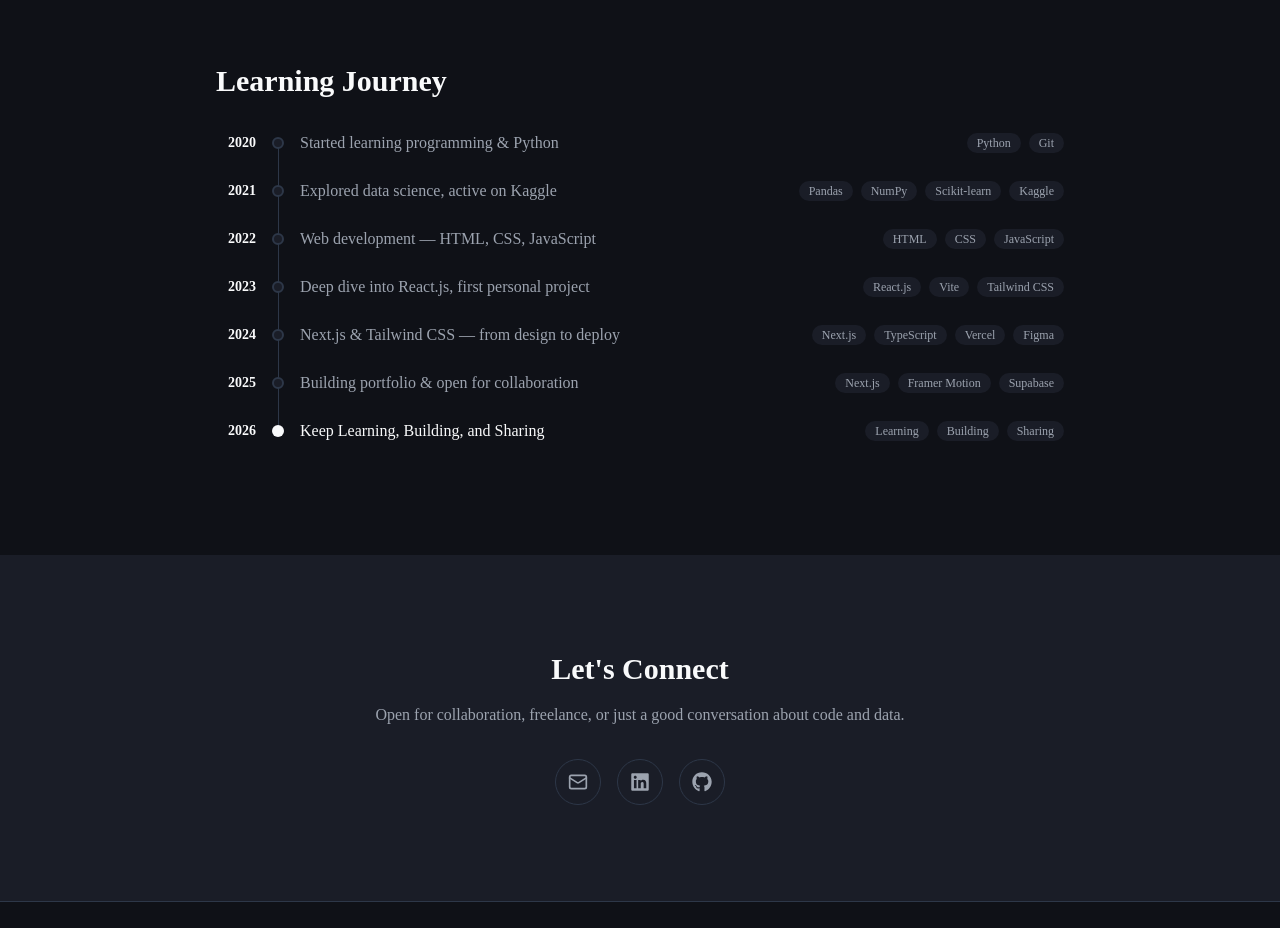
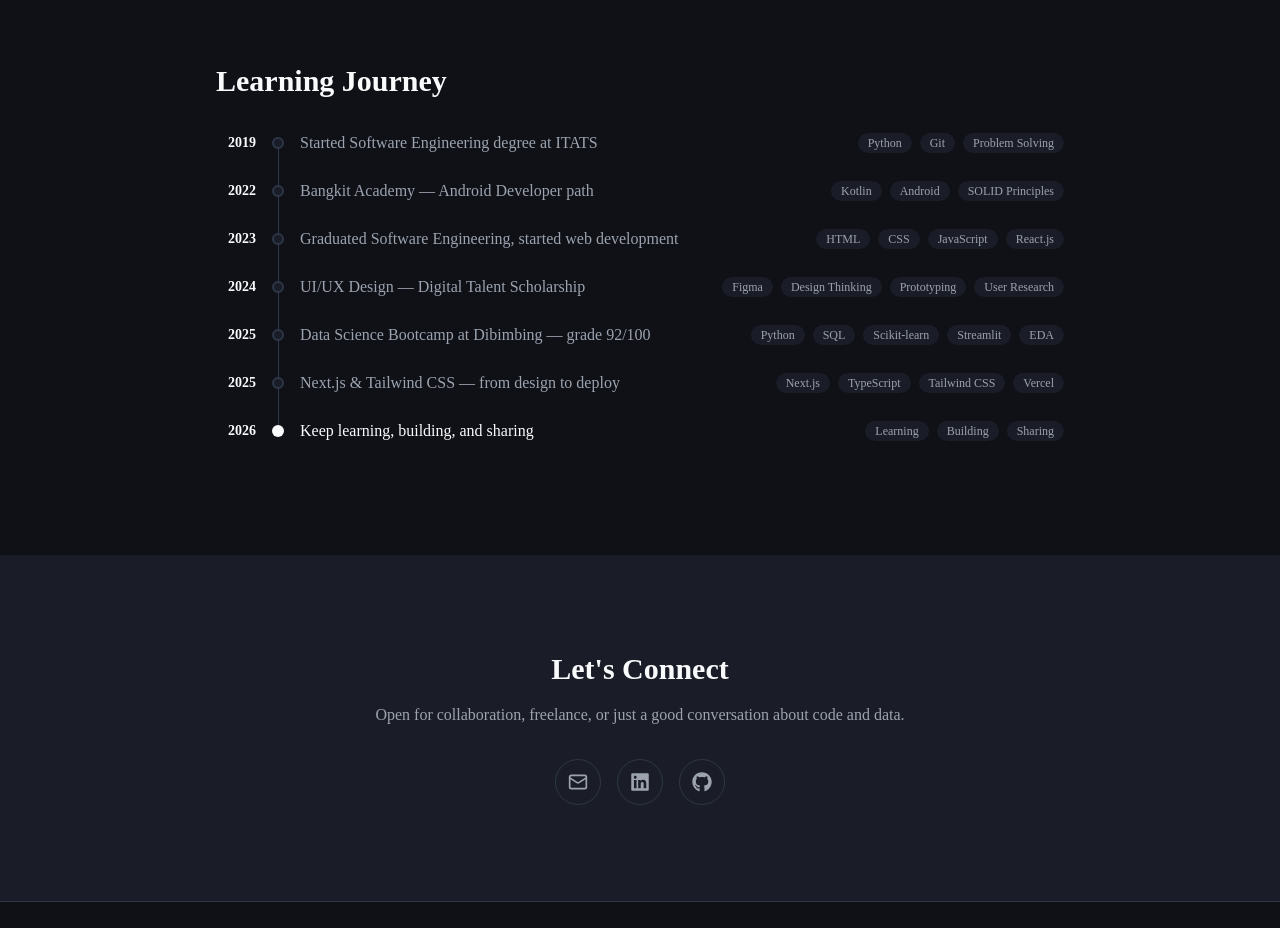
Before and after one commit to akbarfai-blub/Portfolio-Website, a Next.js app: page / in a window 1280 px wide. Shown: the part 2300-3228 px from the top of the page. Built offline with nearby package versions, Linux system fonts and the light colour scheme; no server answers.

Commit message:
update timeline

```diff
--- a/src/data/timeline.ts
+++ b/src/data/timeline.ts
@@ -6,38 +6,38 @@ export type TimelineItem = {
 
 export const timeline: TimelineItem[] = [
   {
-    year: "2020",
-    label: "Started learning programming & Python",
-    tags: ["Python", "Git"],
-  },
-  {
-    year: "2021",
-    label: "Explored data science, active on Kaggle",
-    tags: ["Pandas", "NumPy", "Scikit-learn", "Kaggle"],
+    year: "2019",
+    label: "Started Software Engineering degree at ITATS",
+    tags: ["Python", "Git", "Problem Solving"],
   },
   {
     year: "2022",
-    label: "Web development — HTML, CSS, JavaScript",
-    tags: ["HTML", "CSS", "JavaScript"],
+    label: "Bangkit Academy — Android Developer path",
+    tags: ["Kotlin", "Android", "SOLID Principles"],
   },
   {
     year: "2023",
-    label: "Deep dive into React.js, first personal project",
-    tags: ["React.js", "Vite", "Tailwind CSS"],
+    label: "Graduated Software Engineering, started web development",
+    tags: ["HTML", "CSS", "JavaScript", "React.js"],
   },
   {
     year: "2024",
-    label: "Next.js & Tailwind CSS — from design to deploy",
-    tags: ["Next.js", "TypeScript", "Vercel", "Figma"],
+    label: "UI/UX Design — Digital Talent Scholarship",
+    tags: ["Figma", "Design Thinking", "Prototyping", "User Research"],
   },
   {
     year: "2025",
-    label: "Building portfolio & open for collaboration",
-    tags: ["Next.js", "Framer Motion", "Supabase"],
+    label: "Data Science Bootcamp at Dibimbing — grade 92/100",
+    tags: ["Python", "SQL", "Scikit-learn", "Streamlit", "EDA"],
+  },
+  {
+    year: "2025",
+    label: "Next.js & Tailwind CSS — from design to deploy",
+    tags: ["Next.js", "TypeScript", "Tailwind CSS", "Vercel"],
   },
   {
     year: "2026",
-    label: "Keep Learning, Building, and Sharing",
+    label: "Keep learning, building, and sharing",
     tags: ["Learning", "Building", "Sharing"],
   },
 ];
```
